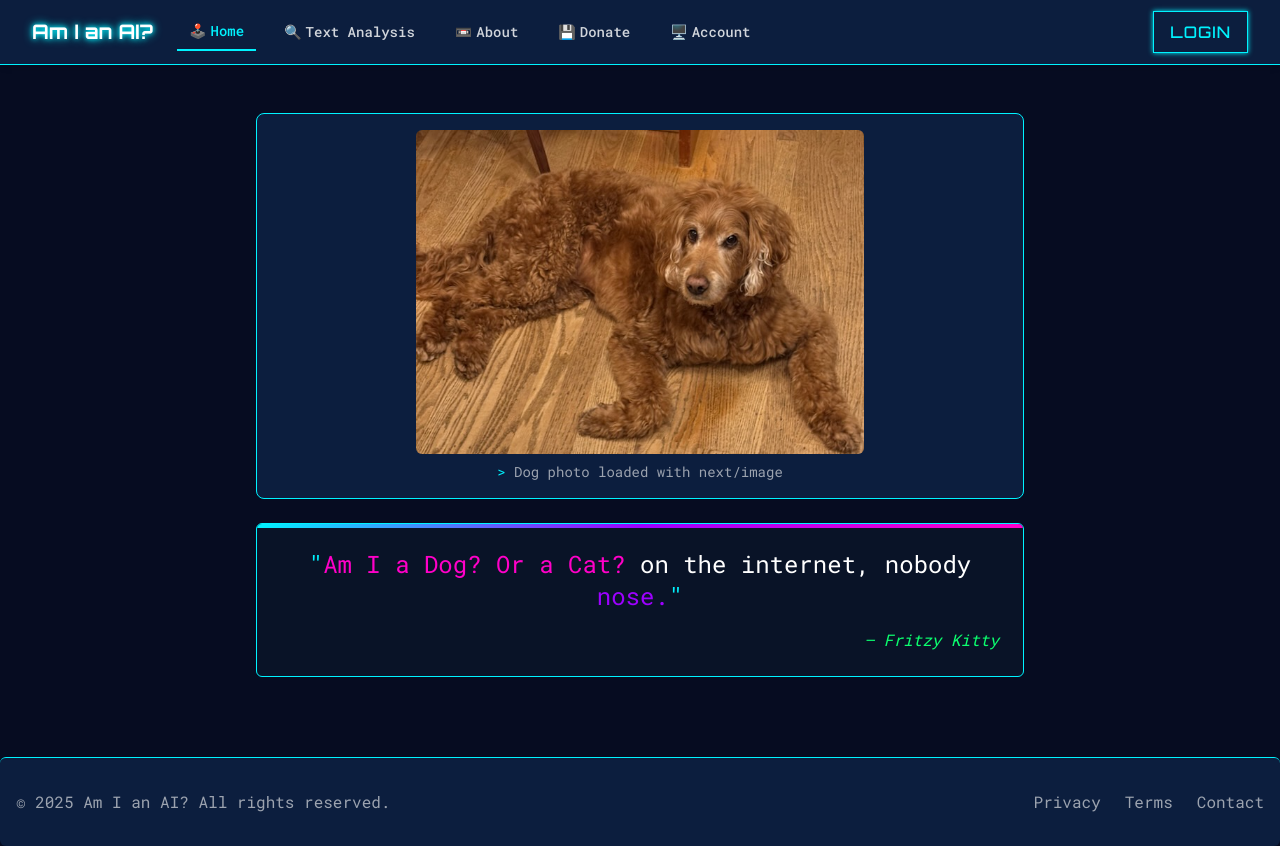
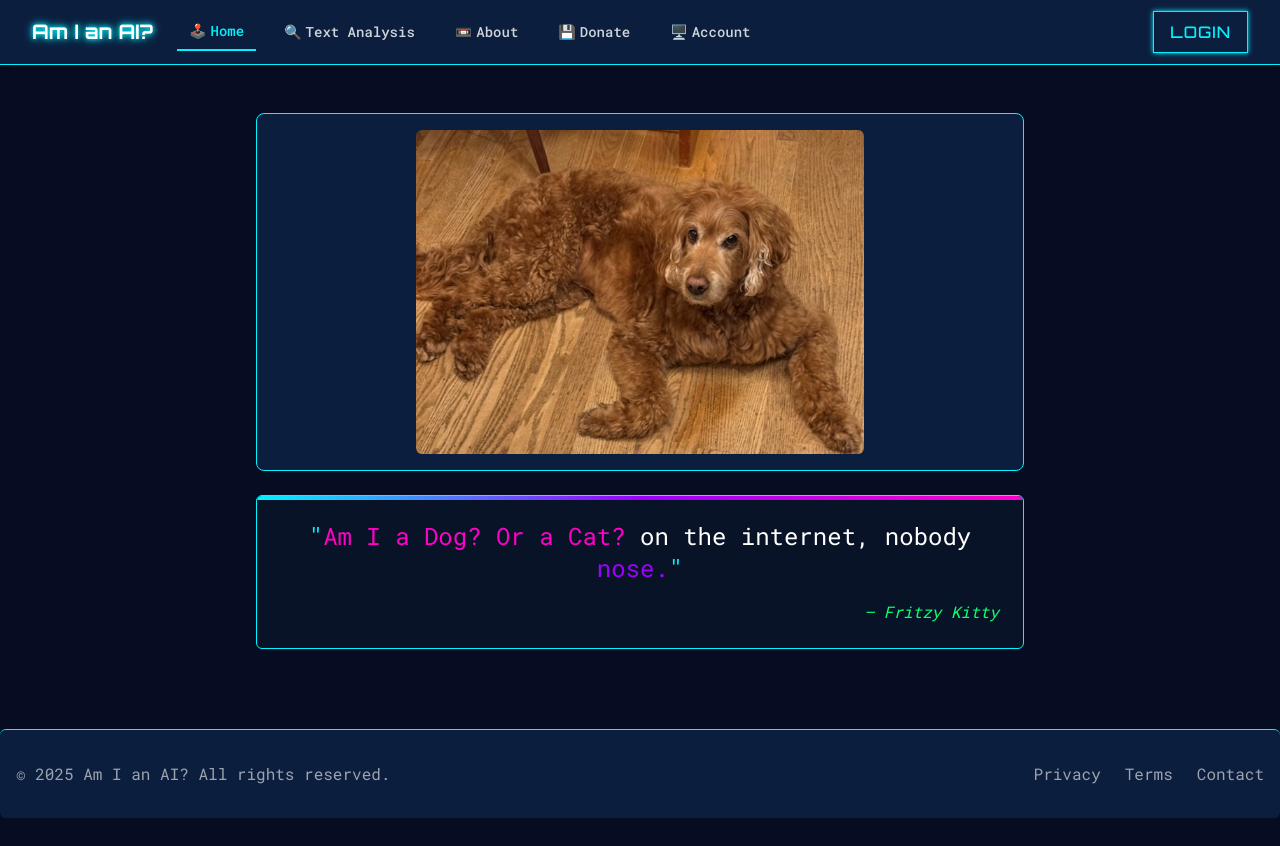
Before and after one commit to nicolovejoy/am-i-an-ai, a Next.js app in the folder frontend/: page / in a window 1280 px wide. After the commit the page ends 818 px from the top, so only its background shows below. Built offline with nearby package versions, Linux system fonts and the light colour scheme.

Commit message:
remove unhelpful text

```diff
--- a/frontend/src/app/page.tsx
+++ b/frontend/src/app/page.tsx
@@ -15,10 +15,6 @@ export default function Home() {
             className="w-full max-w-md rounded-md"
             priority
           />
-          <p className="text-sm text-gray-400 mt-2 font-mono">
-            <span className="text-neon-blue">&gt;</span> Dog photo loaded with
-            next/image
-          </p>
         </div>
 
         {/* Quote */}
```
